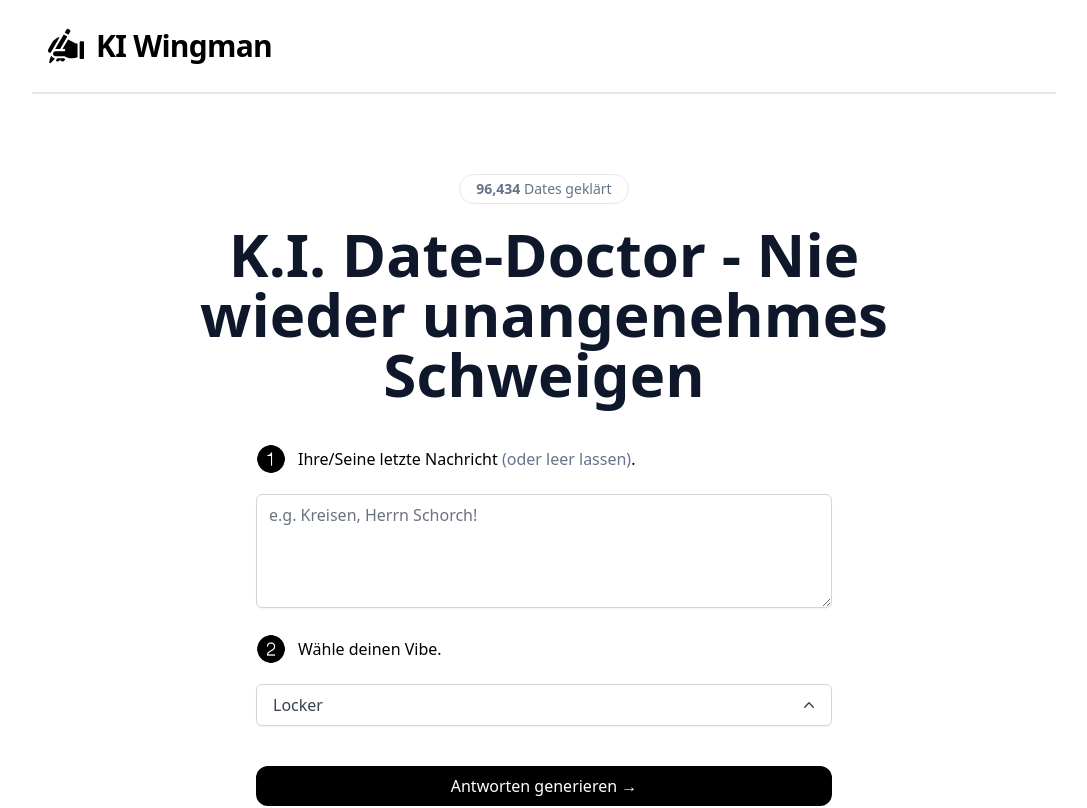
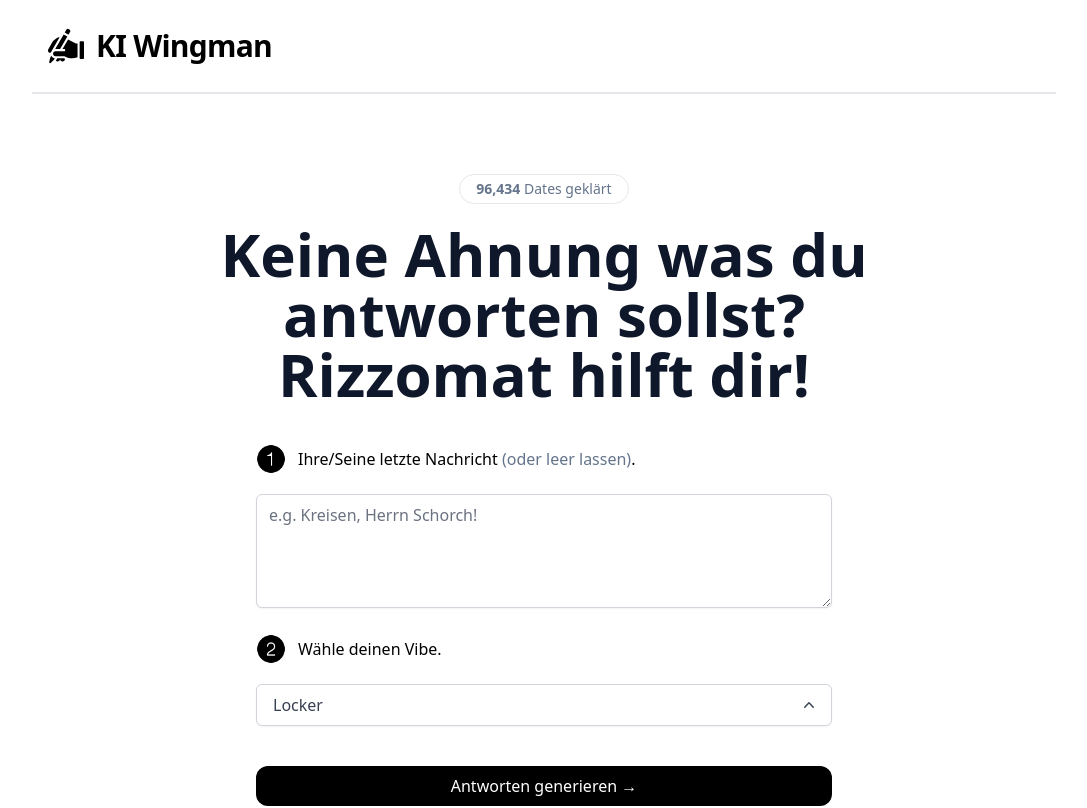
Before and after one commit to p100x/ai_wingman, a Next.js app: page / in a window 1280 px wide. Shown: the top 808 px of the page, without its empty margins (96-1183 px from the left). Built offline with nearby package versions, Linux system fonts and the light colour scheme.

Commit message:
Update index.tsx

```diff
--- a/pages/index.tsx
+++ b/pages/index.tsx
@@ -101,7 +101,7 @@ const prompt = `Generiere 3 ${
           <b>96,434</b> Dates geklärt
         </p>
         <h1 className="sm:text-6xl text-4xl max-w-[708px] font-bold text-slate-900">
-          K.I. Date-Doctor - Nie wieder unangenehmes Schweigen
+          Keine Ahnung was du antworten sollst? Rizzomat hilft dir!
         </h1>
 
         <div className="max-w-xl w-full">
```
